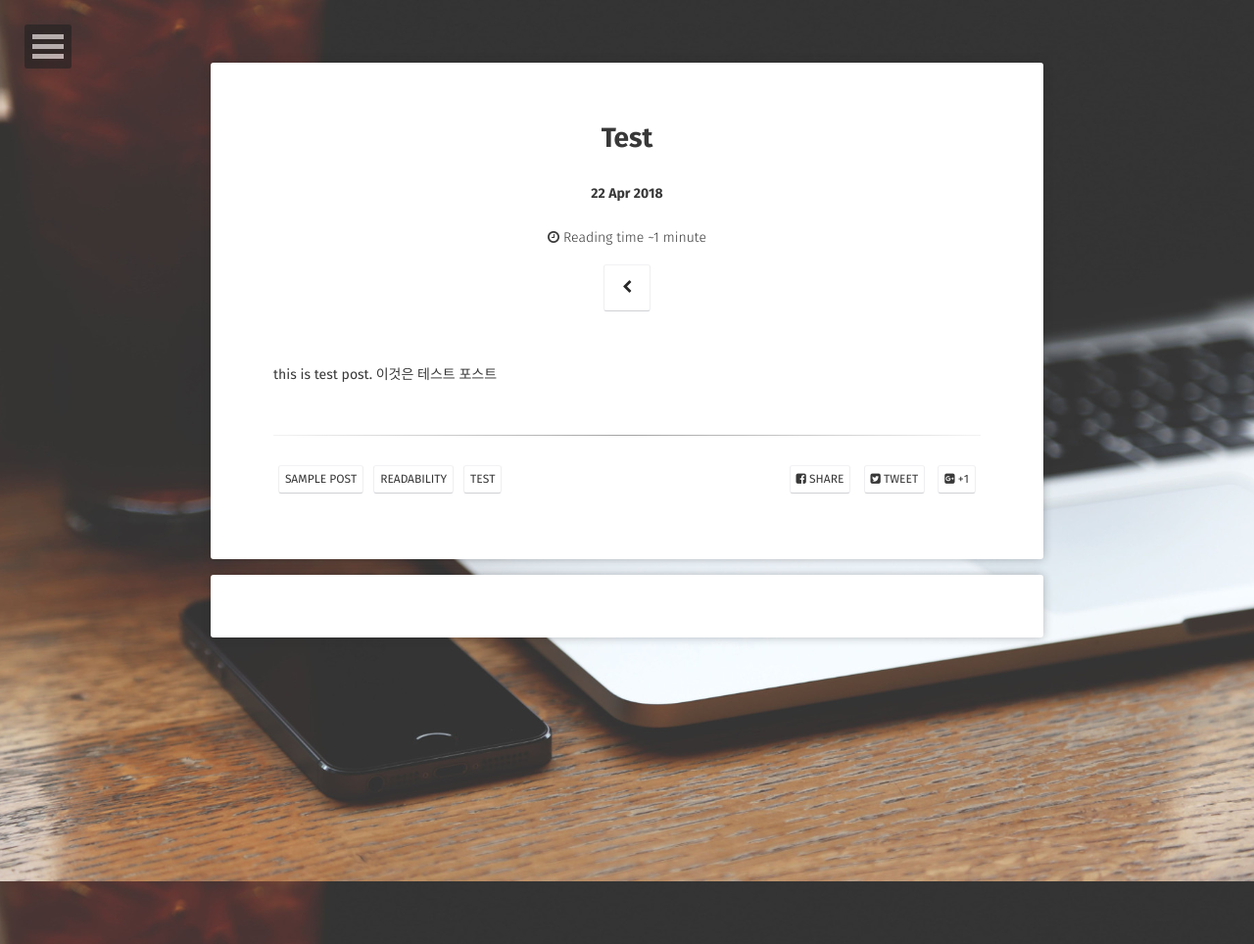
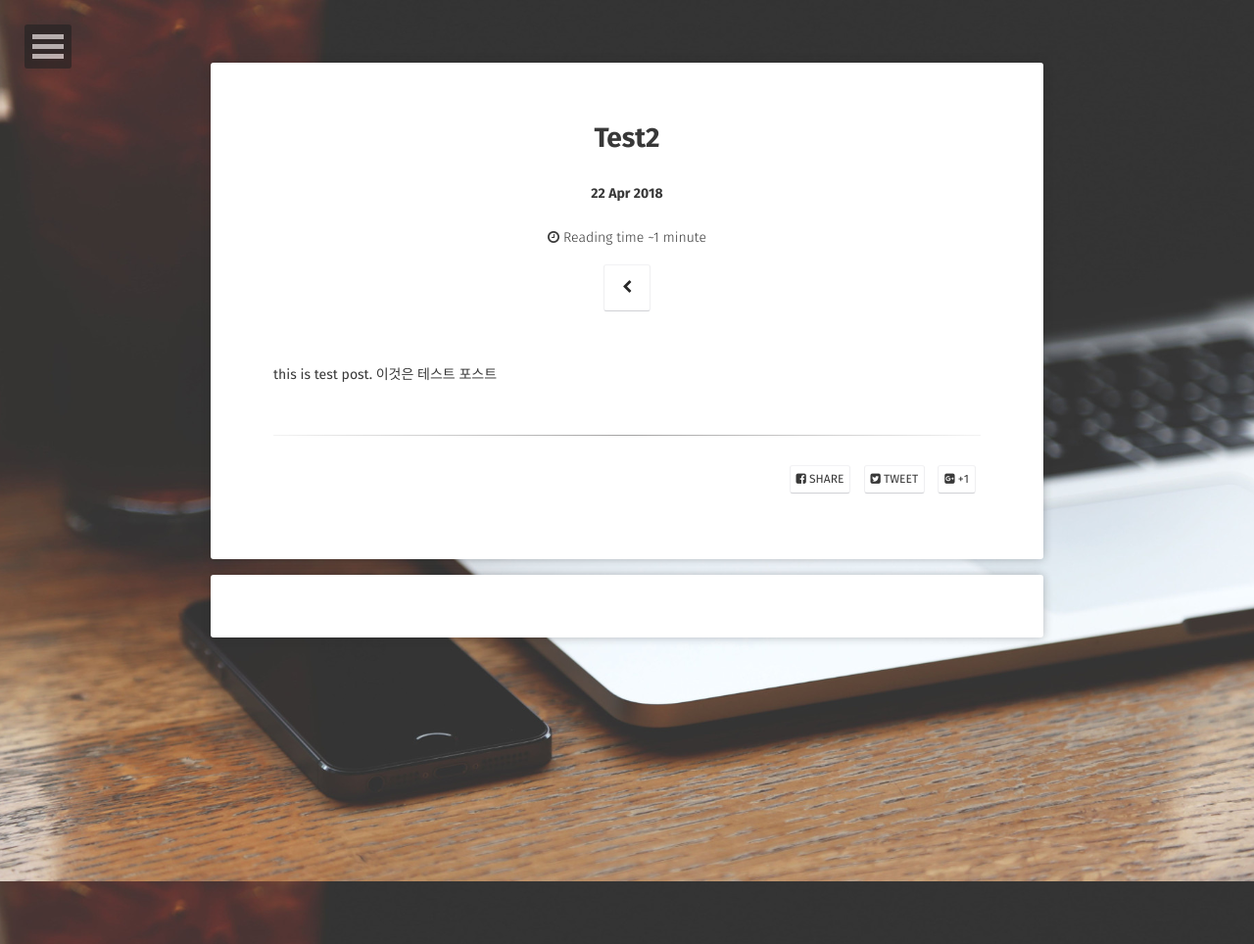
Before and after one commit to anteaterho/anteaterho.github.io, a Jekyll site: the page built from _posts/2018-04-22-tset.md, in a window 1280 px wide. Shown: the whole page at 98% size. Built offline with Jekyll 4.4.1, drawn with Linux system fonts in a browser that asks for light colours; some web fonts are replaced; comment, search, counter and statistics services are not loaded.

Commit message:
change test title

```diff
--- a/_posts/2018-04-22-tset.md
+++ b/_posts/2018-04-22-tset.md
@@ -1,9 +1,8 @@
 ---
 layout: post
-title: "Test"
-date: 2018-04-22
+title: "Test2"
+date: 2018-04-22 18:03:30 +0900
 excerpt: "A ton of text to test readability."
-tags: [sample post, readability, test]
 comments: true
 ---
 
```
